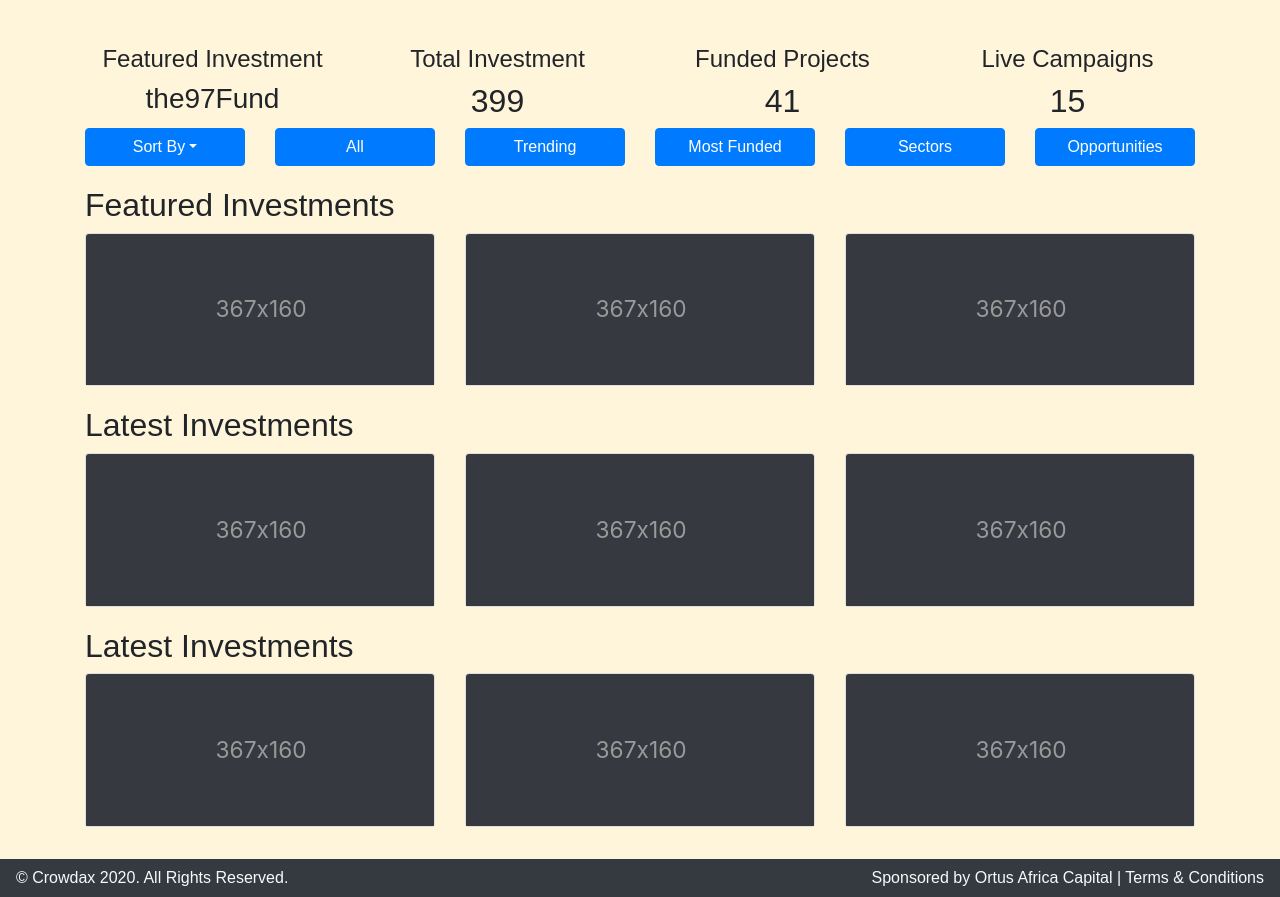
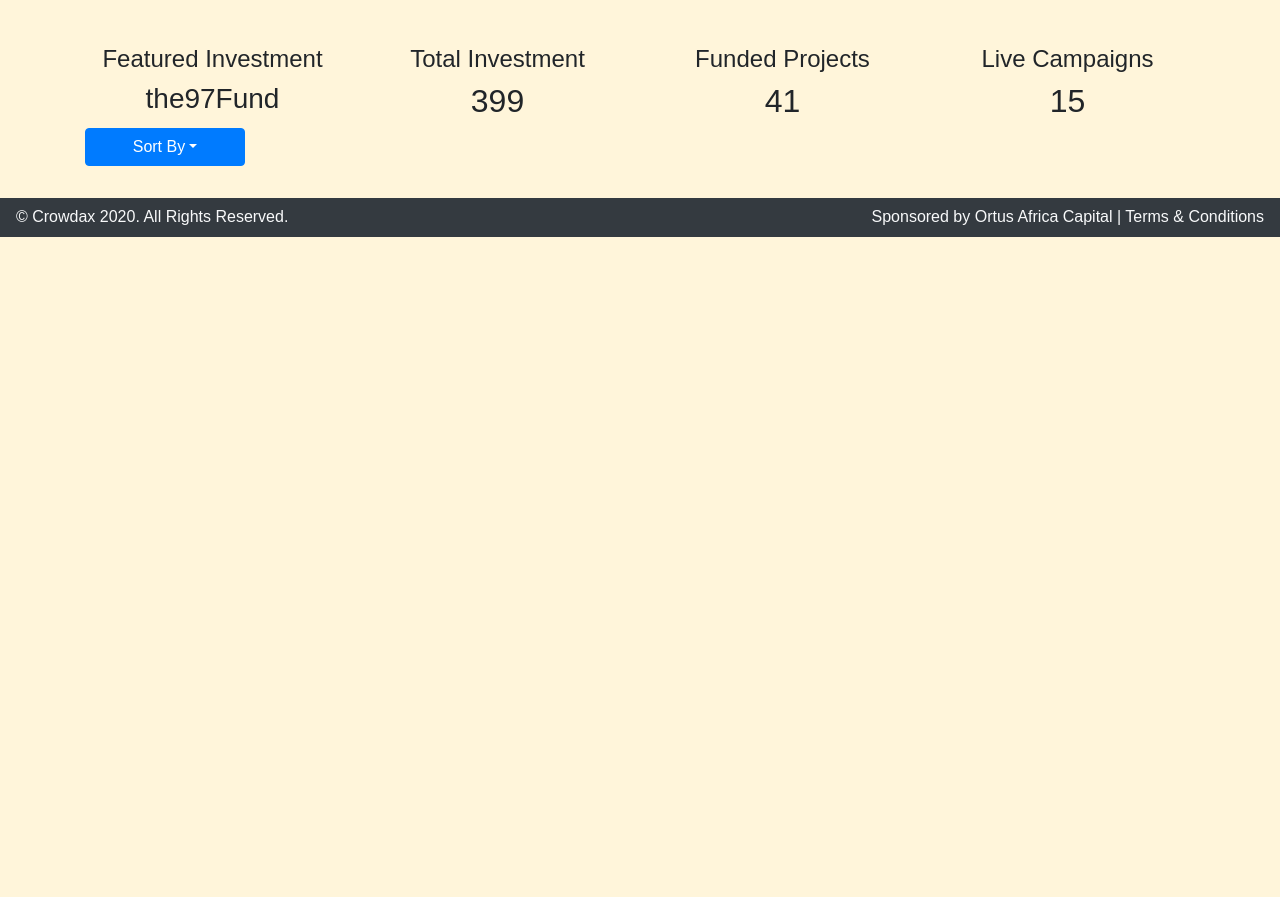
Before and after one commit to OrtusAfricaCapital/crowdax-frontend, a React (Create React App) app: page / in a window 1280 px wide. Shown: the part 420-1317 px from the top of the page. After the commit the page ends 800 px from the top, so only its background shows below. Built offline with nearby package versions, Linux system fonts and the light colour scheme.

Commit message:
updte home header

```diff
--- a/src/App.js
+++ b/src/App.js
@@ -12,19 +12,19 @@ export class App extends Component {
   state = {
     campaign: [
       {
-        image: "",
+        logo: "",
         title: "The97fund",
         category: "Innovation",
         description:
           "(Short Description) Lorem ipsum dolor sit amet, consectetur adipiscing elit, sed do eiusmod tempor incididunt ut labore",
-        amount_raised: "20000",
-        target_amount: "1000000",
-        duration: "30days",
-        investors: "2000",
+        amount_raised: 200000,
+        target_amount: 25000000,
+        duration: "30 days",
+        investors: 50,
         majorInvestor: "future fund",
       },
       {
-        image: "",
+        logo: "",
         title: "Ortus Africa",
         category: "Manfacturing",
         description:
--- a/src/Components/Home/HomeHeader.js
+++ b/src/Components/Home/HomeHeader.js
@@ -86,81 +86,6 @@ export class HomeHeader extends Component {
               <Dropdown.Item eventKey="2">Dropdown link</Dropdown.Item>
             </DropdownButton>
           </Col>
-          <Col>
-            <Button style={{ width: "10rem" }}>All</Button>
-          </Col>
-          <Col>
-            <Button style={{ width: "10rem" }}>Trending</Button>
-          </Col>
-          <Col>
-            <Button style={{ width: "10rem" }}>Most Funded</Button>
-          </Col>
-          <Col>
-            <Button style={{ width: "10rem" }}>Sectors</Button>
-          </Col>
-          <Col>
-            <Button style={{ width: "10rem" }}>Opportunities</Button>
-          </Col>
-        </Row>
-        <h2 style={{ paddingTop: "20px" }}>Featured Investments</h2>
-        <Row>
-          <CardGroup>
-            <Col>
-              <Card>
-                <Card.Img variant="top" src={download} />
-              </Card>
-            </Col>
-            <Col>
-              <Card>
-                <Card.Img variant="top" src={download} />
-              </Card>
-            </Col>
-            <Col>
-              <Card>
-                <Card.Img variant="top" src={download} />
-              </Card>
-            </Col>
-          </CardGroup>
-        </Row>
-        <h2 style={{ paddingTop: "20px" }}>Latest Investments</h2>
-        <Row>
-          <CardGroup>
-            <Col>
-              <Card>
-                <Card.Img variant="top" src={download} />
-              </Card>
-            </Col>
-            <Col>
-              <Card>
-                <Card.Img variant="top" src={download} />
-              </Card>
-            </Col>
-            <Col>
-              <Card>
-                <Card.Img variant="top" src={download} />
-              </Card>
-            </Col>
-          </CardGroup>
-        </Row>
-        <h2 style={{ paddingTop: "20px" }}>Latest Investments</h2>
-        <Row>
-          <CardGroup>
-            <Col>
-              <Card>
-                <Card.Img variant="top" src={download} />
-              </Card>
-            </Col>
-            <Col>
-              <Card>
-                <Card.Img variant="top" src={download} />
-              </Card>
-            </Col>
-            <Col>
-              <Card>
-                <Card.Img variant="top" src={download} />
-              </Card>
-            </Col>
-          </CardGroup>
         </Row>
       </Container>
     );
```
